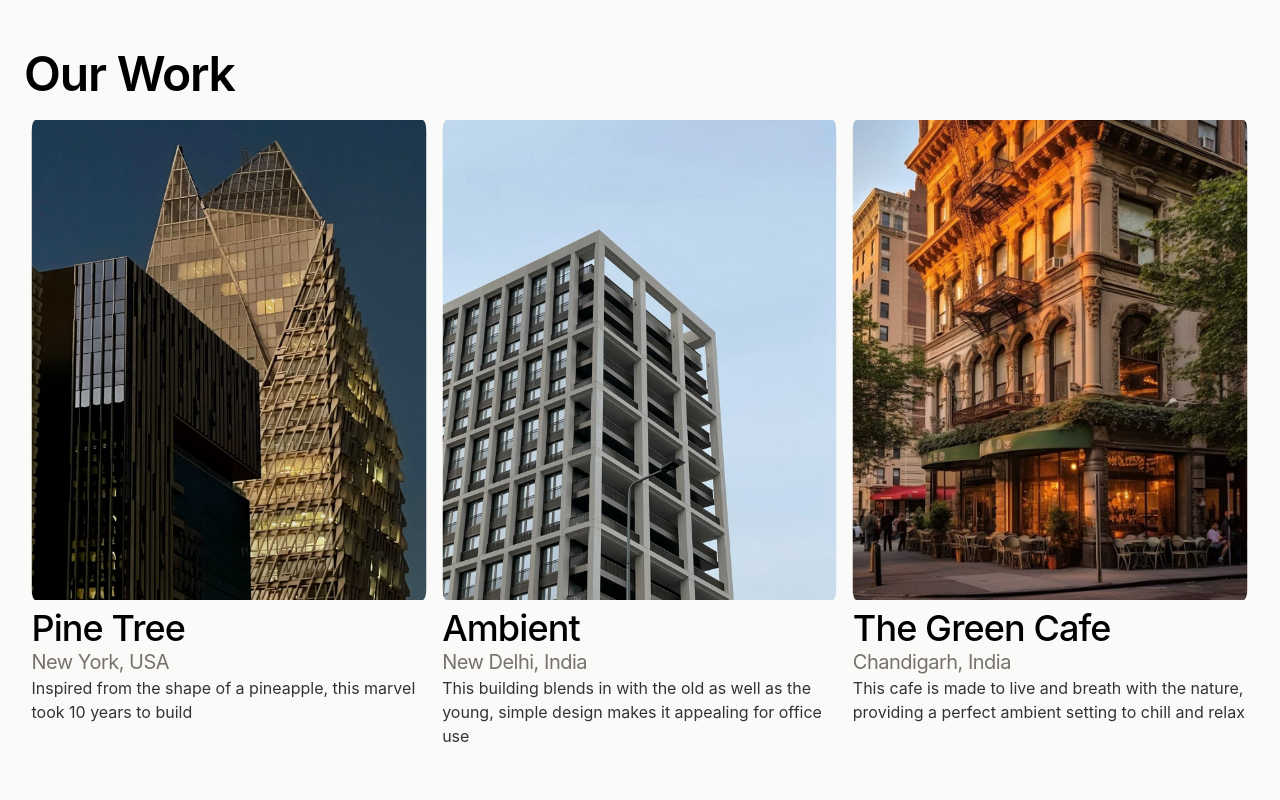
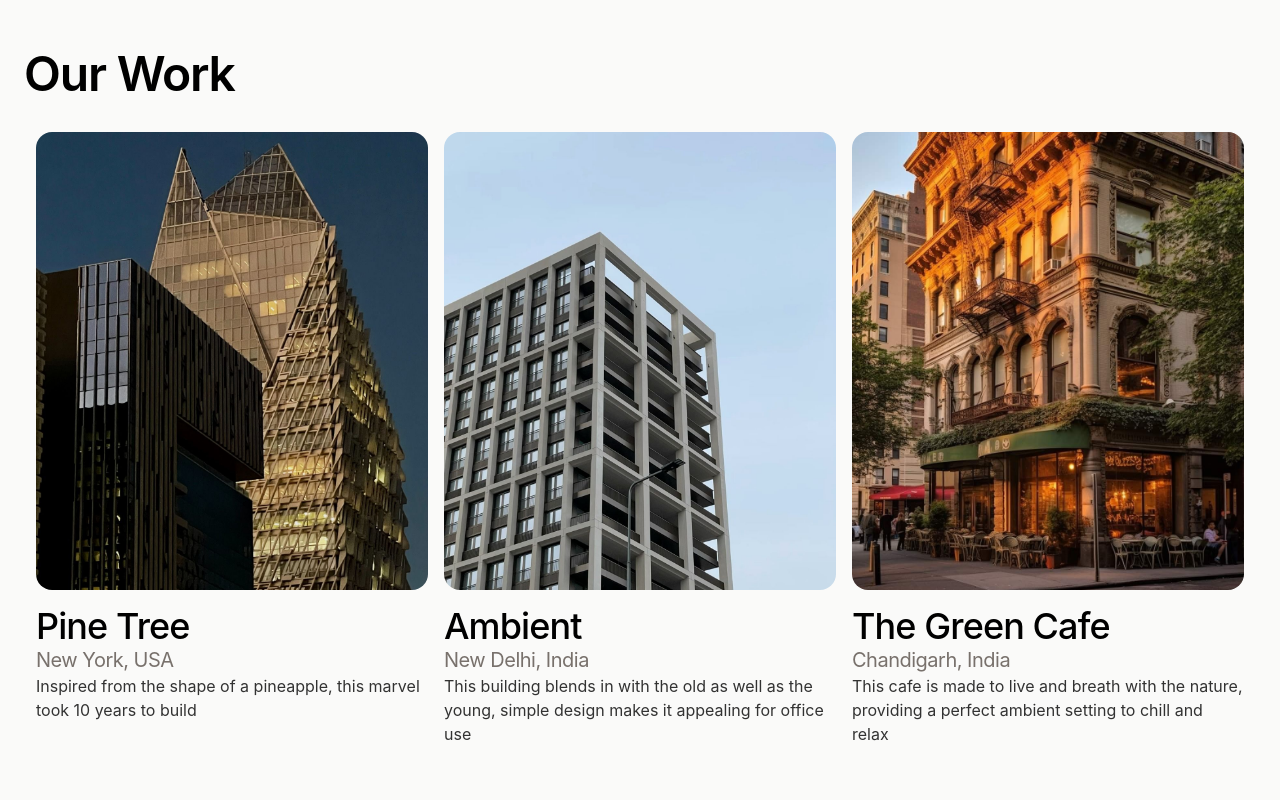
Before and after one commit to RakshitRabugotra/aarkay-associates, a Next.js app: page / in a window 1280 px wide. Shown: the part 1580-2380 px from the top of the page. Built offline with nearby package versions, Linux system fonts and the light colour scheme.

Commit message:
fix: style issues

```diff
--- a/src/components/Hero/Hero.tsx
+++ b/src/components/Hero/Hero.tsx
@@ -88,7 +88,7 @@ function CountUpInView({
 
   useEffect(() => {
     if(inView)
-      number.start({to: {number: num}, reset: true})
+      number.start({to: {number: num}, reset: false})
   }, [inView, num, number]);
 
   return (
--- a/src/components/Navbar.tsx
+++ b/src/components/Navbar.tsx
@@ -91,7 +91,7 @@ export default function Navbar() {
       </nav>
 
       <animated.div
-        className="z-40 fixed left-0 top-0 h-screen w-full bg-stone-300 bg-opacity-30 p-2 backdrop-blur-sm "
+        className="z-40 fixed left-0 top-0 h-screen w-full bg-stone-50/90 p-2 backdrop-blur-sm "
         style={spring}
       >
         {/* Close Button */}
@@ -113,7 +113,7 @@ export default function Navbar() {
                 onClick={() => setShowMenu((prev) => false)}
                 key={index}
                 style={props}
-                className="text-3xl font-medium backdrop-blur-sm bg-opacity-60 uppercase p-2 border-white border-2 bg-stone-300 rounded-xl text-stone-900"
+                className="text-3xl underline underline-offset-4 font-medium uppercase p-2 rounded-xl text-stone-900"
               >
                 {sections[index].name}
               </animated.a>
--- a/src/components/Portfolio/Portfolio.tsx
+++ b/src/components/Portfolio/Portfolio.tsx
@@ -30,7 +30,7 @@ function Carousel({ slides }: { slides: React.ReactNode[] }) {
   const [carouselRef] = useEmblaCarousel({ loop: true }, [Autoplay({ stopOnInteraction: false })]);
 
   return (
-    <div ref={carouselRef} className="h-full overflow-x-clip">
+    <div ref={carouselRef} className="h-full p-1 overflow-x-clip">
       <div className="flex h-full">{slides}</div>
     </div>
   );
@@ -44,7 +44,7 @@ function Slide({ image }: { image: ImageCard }) {
         width={600}
         height={1200}
         alt={image.alt}
-        className={"aspect-square w-full px-2 h-3/4 rounded-xl object-cover"}
+        className={"aspect-square p-2 w-full h-3/4 rounded-3xl object-cover"}
       />
       <div className={"flex flex-col px-2"}>
         <h4 className="heading text-4xl font-medium">{image.title}</h4>
```
